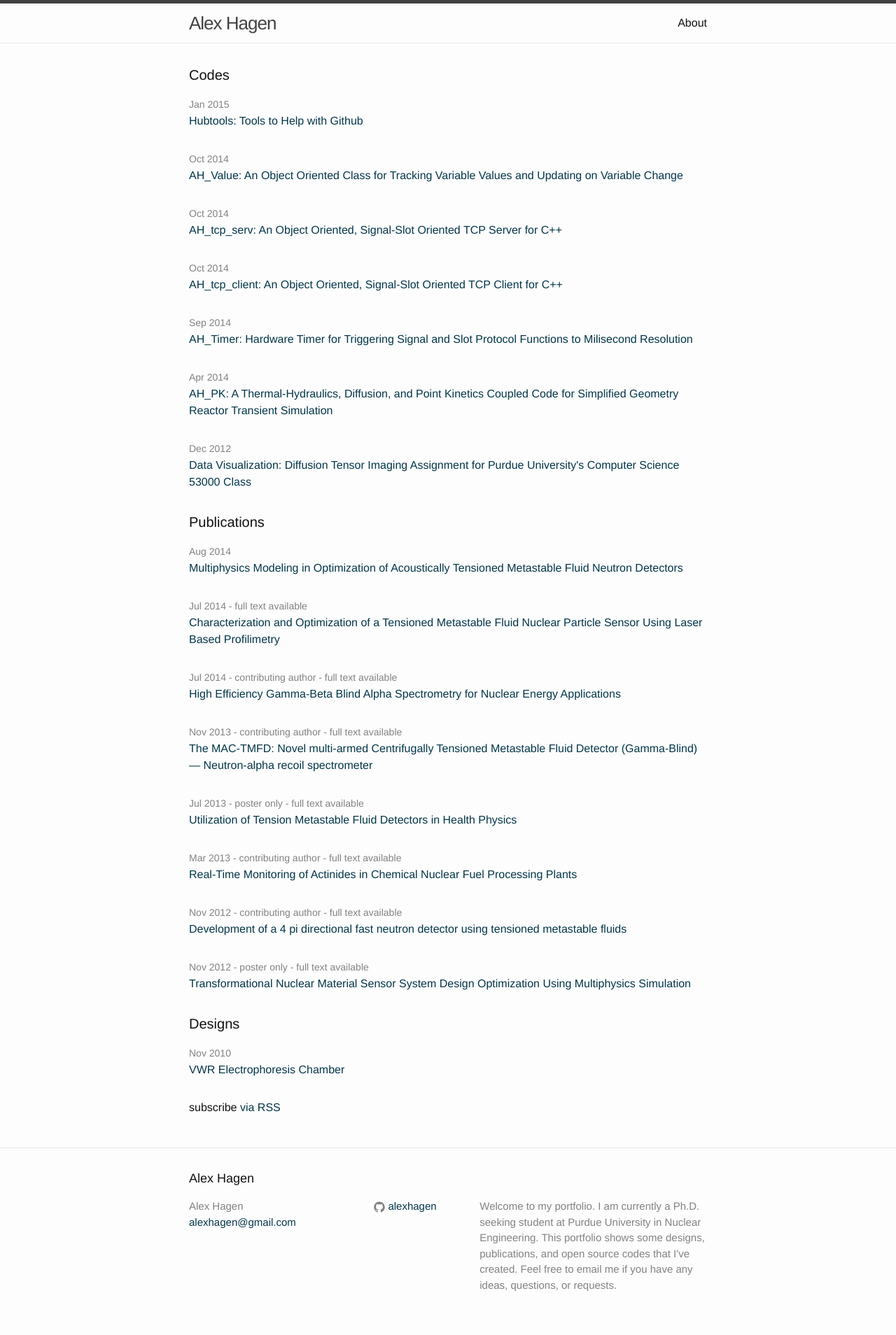
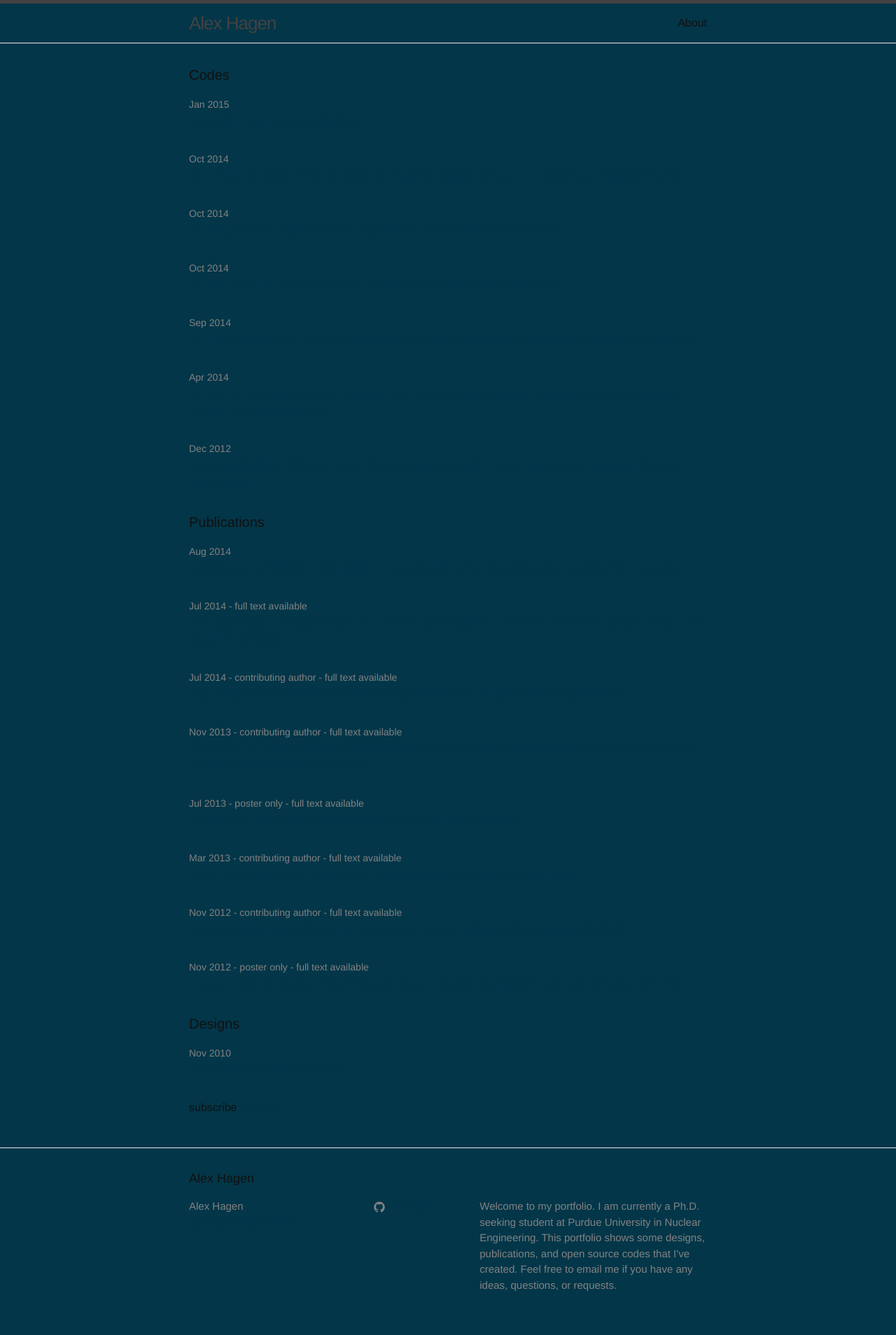
Before and after one commit to alexhagen/alexhagen.github.io, a Jekyll site: the page built from index.html, in a window 1280 px wide. Shown: the whole page at 70% size. Built offline with Jekyll 4.4.1, drawn with Linux system fonts in a browser that asks for light colours.

Commit message:
checking propagation of css changes

```diff
--- a/_sass/_base.scss
+++ b/_sass/_base.scss
@@ -19,7 +19,7 @@ body {
     line-height: $base-line-height;
     font-weight: 300;
     color: $text-color;
-    background-color: $background-color;
+    background-color: $brand-color;
     -webkit-text-size-adjust: 100%;
 }
 
```
